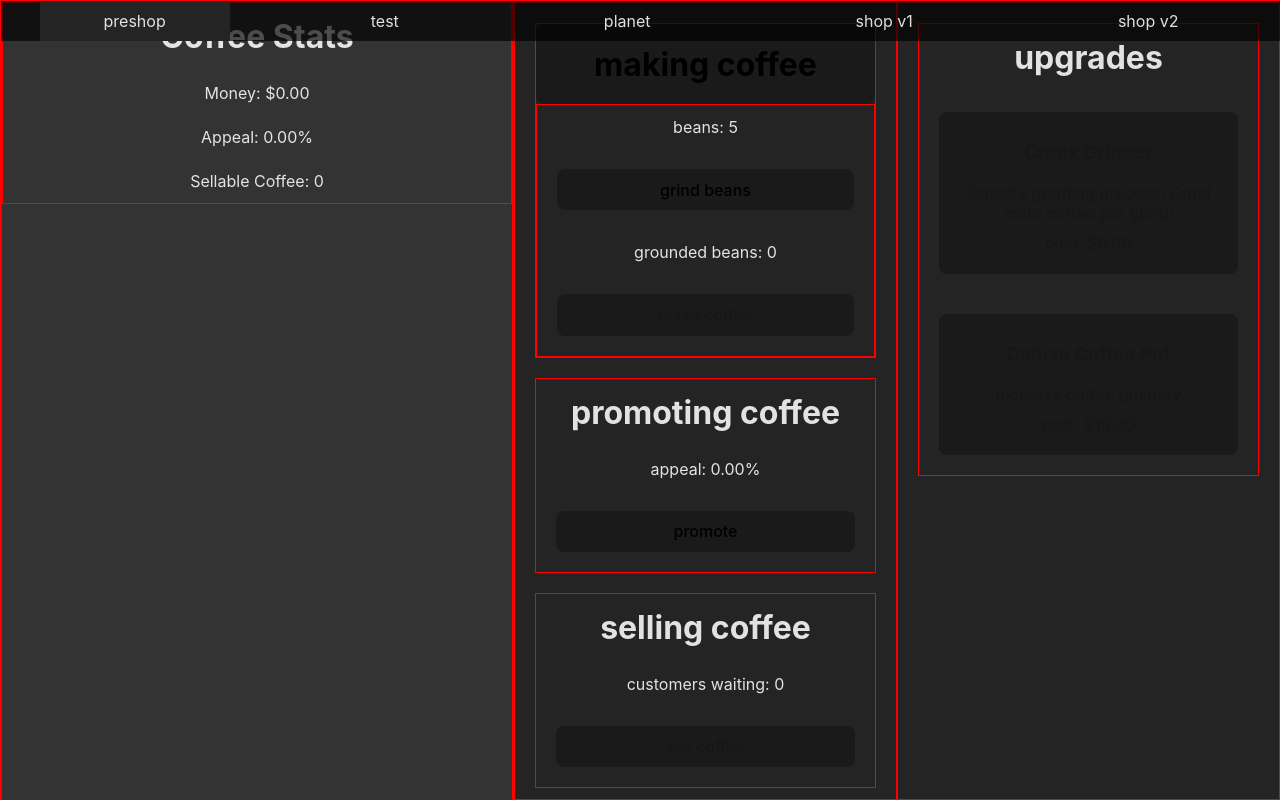
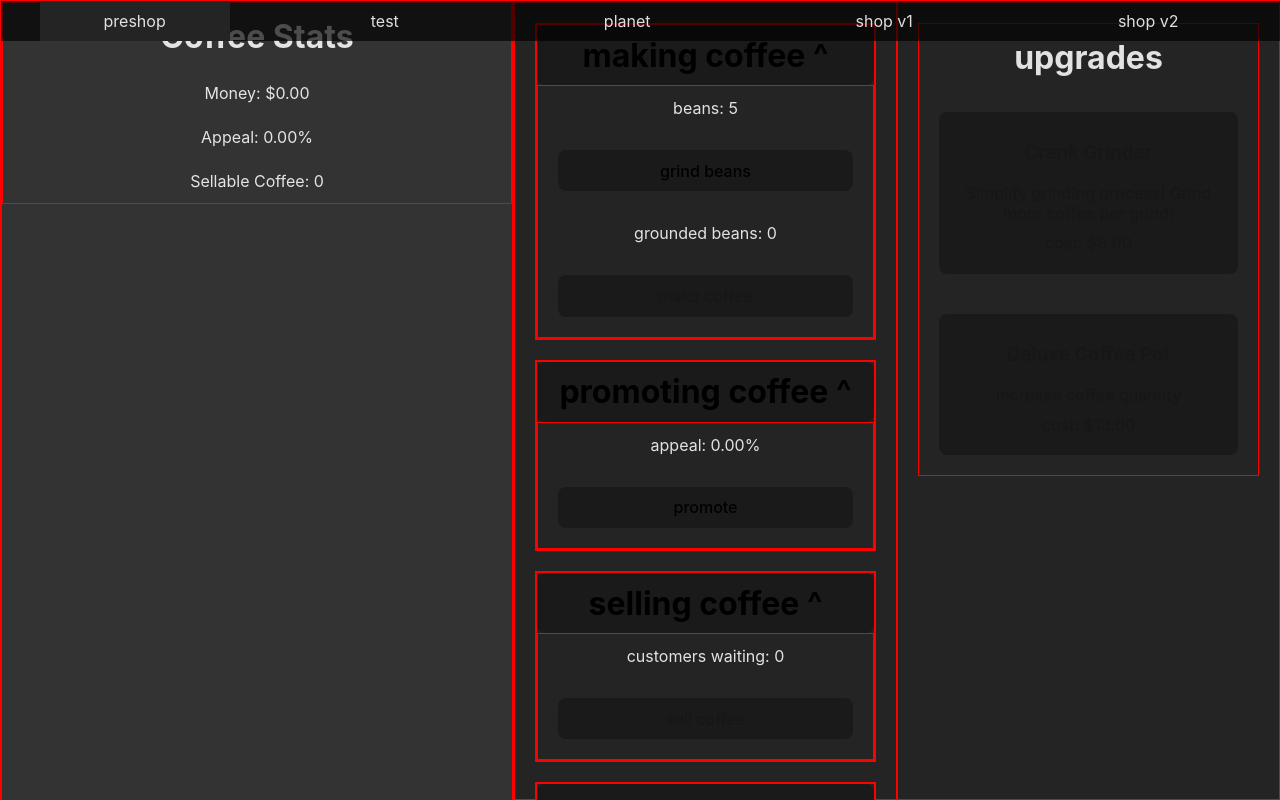
Before and after one commit to jaxonRuiz/GalacticCoffeeShop, a Svelte app: page / in a window 1280 px wide. Shown: the top 800 px of the page. Built offline with nearby package versions, Linux system fonts and the light colour scheme.

Commit message:
moving dropdown into component form, changing preshop to use dropdowns

```diff
--- /dev/null
+++ b/src/components/Dropdown.svelte
@@ -0,0 +1,30 @@
+<script lang="ts">
+  let { children, title, classes } = $props();
+
+  // true = open, false = closed
+  let s = $state(true);
+</script>
+
+<div class="dpdn col">
+  <button class="dpdn" onclick={() => (s = !s)}>
+    <h1>{title} <span>{s? '^':'v'}</span></h1>
+  </button>
+  <div class="dpdn content {s ? 'open' : ''} {classes.join(' ')}">
+    {@render children()}
+  </div>
+</div>
+
+<style>
+  .dpdn {
+    height: fit-content;
+    /* covered in shop.css */
+    /* transition: max-height 0.2s linear; */
+    &.content {
+      max-height: 0;
+      overflow-y: hidden;
+      &.open {
+        max-height: 50vh;
+      }
+    }
+  }
+</style>
--- a/src/components/Preshop.svelte
+++ b/src/components/Preshop.svelte
@@ -4,6 +4,7 @@
   import { Preshop } from "../backend/classes/preshop";
   import { Timer } from "../backend/systems/time";
   import { UpgradeManager } from "../backend/systems/upgradeManager";
+  import Dropdown from "./Dropdown.svelte";
 
   let timer = new Timer();
   let pshop = new Preshop(timer.timeEvents);
@@ -31,6 +32,21 @@
   let dpdn_make = $state(true);
 </script>
 
+{#snippet upgrade(upgkey: string)}
+  <button
+    disabled={$money < upgs[upgkey].cost ? true : false}
+    onclick={() => {
+      console.log("clicked", upgkey);
+      manager.applyUpgrade(upgkey, pshop);
+      availableUpgrades = manager.checkUpgrade(pshop);
+    }}
+  >
+    <h3>{upgs[upgkey].name}</h3>
+    <p>{upgs[upgkey].description}</p>
+    <p>cost: ${upgs[upgkey].cost.toFixed(2)}</p>
+  </button>
+{/snippet}
+
 <main class="shop container">
   <div class="shop left col">
     <div class="col">
@@ -44,15 +60,7 @@
   <div class="shop right row">
     <div class="col">
       <div class="col block">
-        <button
-          class="dpdn"
-          onclick={() => {
-            dpdn_make = !dpdn_make;
-          }}
-        >
-          <h1>making coffee</h1>
-        </button>
-        <div class="dpdn content col {dpdn_make ? 'open' : ''}">
+        <Dropdown title="making coffee" classes={["col"]}>
           <p>beans: {$beans}</p>
           <!-- button style to showcase how much more to grind -->
           <button
@@ -71,21 +79,22 @@
               pshop.makeCoffee();
             }}>make coffee</button
           >
-        </div>
+        </Dropdown>
       </div>
 
       <div class="col block">
-        <h1>promoting coffee</h1>
+        <Dropdown title="promoting coffee" classes={["col"]}>
           <p>appeal: {(100 * $appeal).toFixed(2) + "%"}</p>
           <button
             onclick={() => {
               pshop.promoteShop();
             }}>promote</button
           >
+        </Dropdown>
       </div>
 
       <div class="col block">
-        <h1>selling coffee</h1>
+        <Dropdown title="selling coffee" classes={["col"]}>
           <p>customers waiting: {$waitingCustomers}</p>
           <button
             disabled={$waitingCustomers > 0 ? false : true}
@@ -93,10 +102,11 @@
               pshop.sellCoffee();
             }}>sell coffee</button
           >
+        </Dropdown>
       </div>
 
       <div class="col block">
-        <h1>shop</h1>
+        <Dropdown title="shop" classes={["col"]}>
           <p>Bean Price: ${$beanPrice.toFixed(2)}</p>
           <button
             disabled={$money < $beanPrice ? true : false}
@@ -104,6 +114,7 @@
               pshop.buyBeans();
             }}>buy coffee beans</button
           >
+        </Dropdown>
       </div>
     </div>
 
@@ -116,29 +127,9 @@
       </div>
     </div>
   </div>
-
-  {#snippet upgrade(upgkey: string)}
-    <button
-      disabled={$money < upgs[upgkey].cost ? true : false}
-      onclick={() => {
-        console.log("clicked", upgkey);
-        manager.applyUpgrade(upgkey, pshop);
-        availableUpgrades = manager.checkUpgrade(pshop);
-      }}
-    >
-      <h3>{upgs[upgkey].name}</h3>
-      <p>{upgs[upgkey].description}</p>
-      <p>cost: ${upgs[upgkey].cost.toFixed(2)}</p>
-    </button>
-  {/snippet}
 </main>
 
 <style>
-  /* main {
-    display: grid;
-    grid-template-columns: repeat(3, 1fr);
-  } */
-
   h1,
   p {
     text-align: center;
@@ -147,24 +138,13 @@
   }
 
   div.block,
-  button:not(.dpdn) {
+  button {
     margin: 20px;
   }
   div.block {
     margin-bottom: 0;
   }
 
-  .dpdn {
-    transition: height 0.2s;
-    &.content {
-      height: 0;
-      overflow-y: hidden;
-      &.open {
-        height: fit-content;
-      }
-    }
-  }
-
   .shop.right > div {
     width: 50%;
   }
--- a/src/shop.css
+++ b/src/shop.css
@@ -1,3 +1,11 @@
+* {
+  transition: 0.2s linear;
+}
+
+.hidden {
+  display: none !important;
+}
+
 .shop {
   &.container {
     display: flex;
```
Lines whose indentation alone changed are shown as unchanged.
